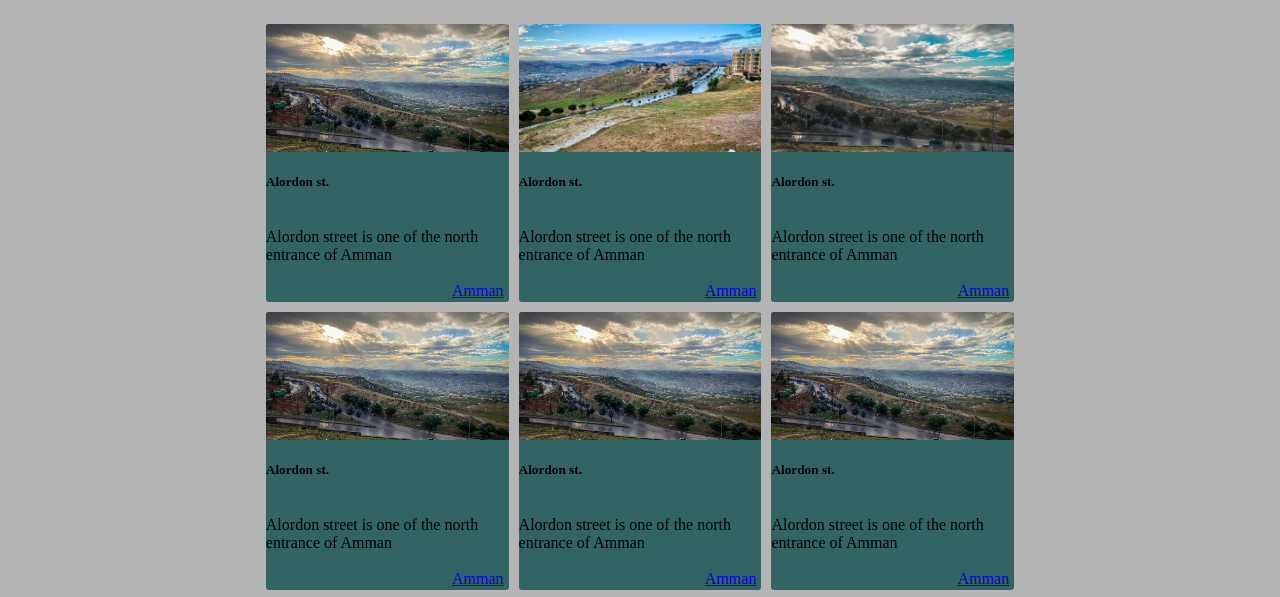
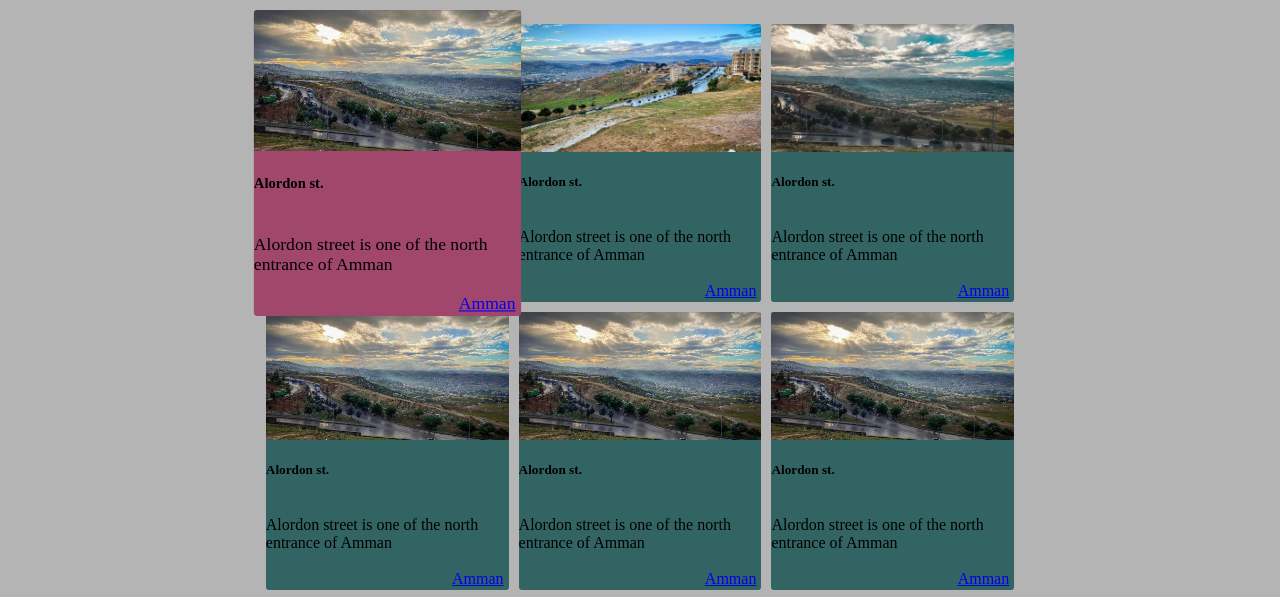
Before and after one commit to momani/responsive, a plain HTML site: page index.html in a window 1280 px wide. In both pictures the pointer is over the element 387 px from the left and 311 px from the top of the page. Shown: the part 149-746 px from the top of the page. Drawn offline with Linux system fonts and the light colour scheme.

Commit message:
transition add

```diff
--- a/style/index.css
+++ b/style/index.css
@@ -138,6 +138,12 @@ main h3 {
     border-radius: 3px;
     background-color: var(--color-gray-4);
     overflow: hidden;
+transition: transform 0.5s ease-out 0.5s;
+/* transition: background-color 0.5s ease-out 0.5s; */
+}
+.card:hover{
+    transform: scale(1.1);
+    background-color: var(--color-zain-1);
 
 }
 .card>img{
```
